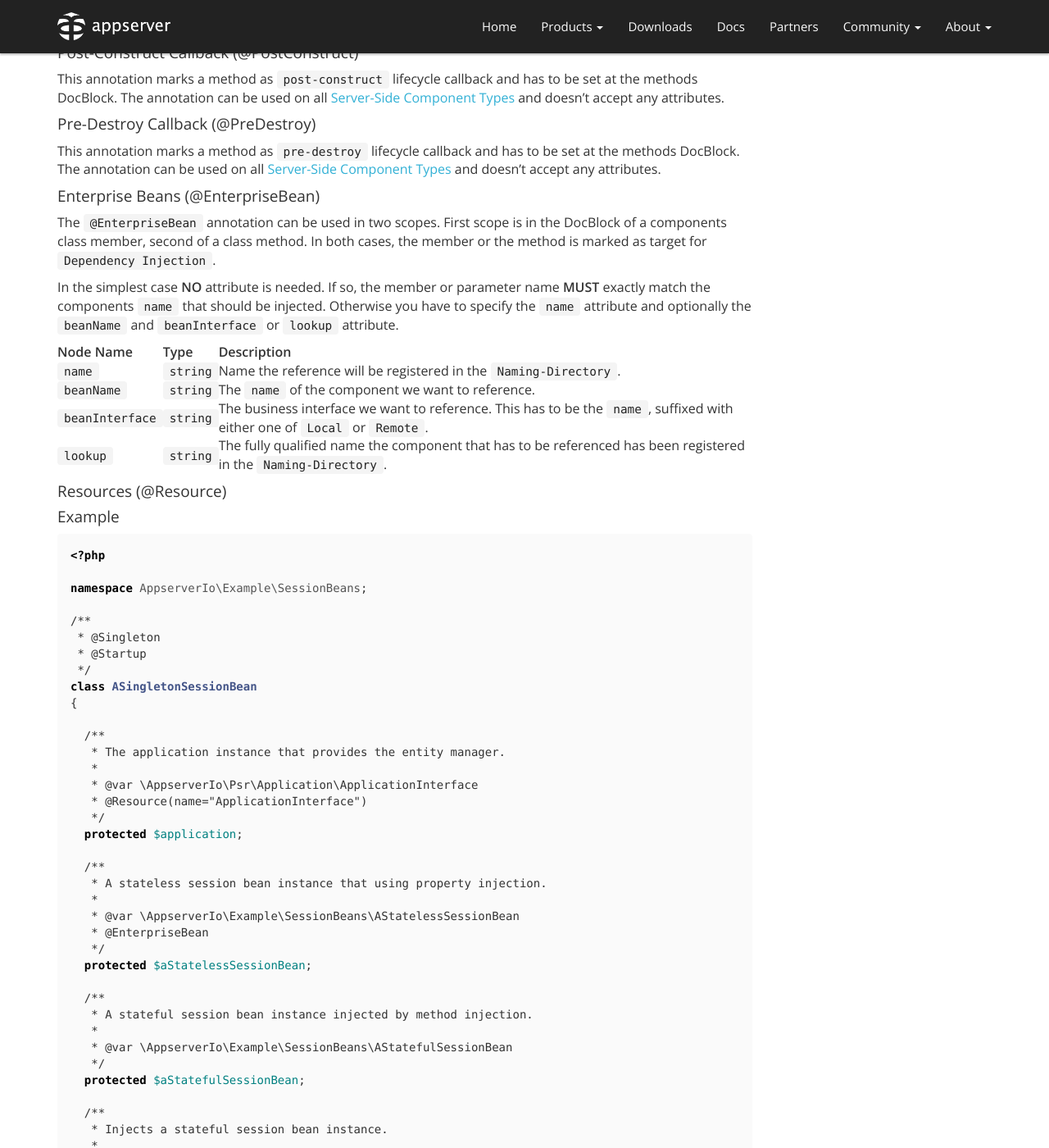
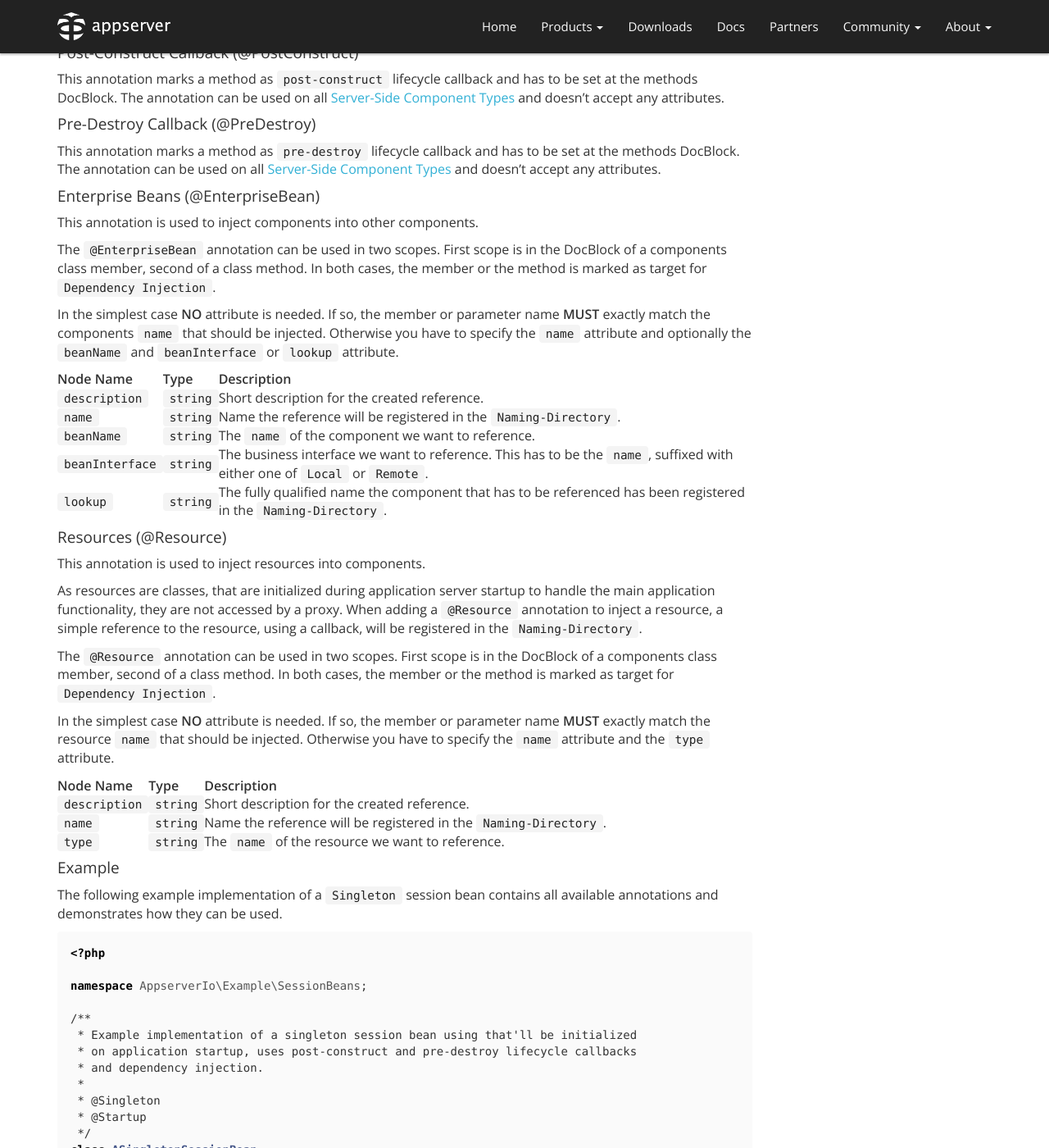
Before and after one commit to appserver-io/appserver, a Jekyll site: the page built from _posts/2015-02-02-naming-directory-basics.md, in a window 1280 px wide and 1400 px high, scrolled down 3881 px. Shown: the whole window at 82% size. Built offline with Jekyll 4.4.1, drawn with Linux system fonts in a browser that asks for light colours; nearby versions of some CDN libraries; library files that are not in the unit come from our copies; Markdown is read by kramdown in place of the engine named in the settings; comment, search, counter and statistics services are not loaded; some of the changed text lies outside the part shown.

Commit message:
Update 2015-02-02-naming-directory-basics.md

````diff
--- a/_posts/2015-02-02-naming-directory-basics.md
+++ b/_posts/2015-02-02-naming-directory-basics.md
@@ -164,12 +164,15 @@ This annotation marks a method as `pre-destroy` lifecycle callback and has to be
 
 #### Enterprise Beans (@EnterpriseBean)
 
+This annotation is used to inject components into other components.
+
 The `@EnterpriseBean` annotation can be used in two scopes. First scope is in the DocBlock of a components class member, second of a class method. In both cases, the member or the method is marked as target for `Dependency Injection`.
 
 In the simplest case **NO** attribute is needed. If so, the member or parameter name **MUST** exactly match the components `name` that should be injected. Otherwise you have to specify the `name` attribute and optionally the `beanName` and `beanInterface` or `lookup` attribute.
 
 | Node Name                   | Type        | Description                                                          |
 | --------------------------- | ----------- | -------------------------------------------------------------------- |
+| `description`               | `string`    | Short description for the created reference.                         |
 | `name`                      | `string`    | Name the reference will be registered in the `Naming-Directory`.     |
 | `beanName`                  | `string`    | The `name` of the component we want to reference.                    |
 | `beanInterface`             | `string`    | The business interface we want to reference. This has to be the `name`, suffixed with either one of `Local` or `Remote`. |
@@ -177,7 +180,23 @@ In the simplest case **NO** attribute is needed. If so, the member or parameter
 
 #### Resources (@Resource)
 
+This annotation is used to inject resources into components.
+
+As resources are classes, that are initialized during application server startup to handle the main application functionality, they are not accessed by a proxy. When adding a `@Resource` annotation to inject a resource, a simple reference to the resource, using a callback, will be registered in the `Naming-Directory`.
+
+The `@Resource` annotation can be used in two scopes. First scope is in the DocBlock of a components class member, second of a class method. In both cases, the member or the method is marked as target for `Dependency Injection`.
+
+In the simplest case **NO** attribute is needed. If so, the member or parameter name **MUST** exactly match the resource `name` that should be injected. Otherwise you have to specify the `name` attribute and the `type` attribute.
+
+| Node Name                   | Type        | Description                                                          |
+| --------------------------- | ----------- | -------------------------------------------------------------------- |
+| `description`               | `string`    | Short description for the created reference.                         |
+| `name`                      | `string`    | Name the reference will be registered in the `Naming-Directory`.     |
+| `type`                      | `string`    | The `name` of the resource we want to reference.                     |
+
 #### Example
+
+The following example implementation of a `Singleton` session bean contains all available annotations and demonstrates how they can be used.
 
 ```php
 <?php
@@ -185,6 +204,10 @@ In the simplest case **NO** attribute is needed. If so, the member or parameter
 namespace AppserverIo\Example\SessionBeans;
 
 /**
+ * Example implementation of a singleton session bean using that'll be initialized
+ * on application startup, uses post-construct and pre-destroy lifecycle callbacks
+ * and dependency injection.
+ *
  * @Singleton
  * @Startup
  */
@@ -225,6 +248,28 @@ class ASingletonSessionBean
   public function injectAStatelessSessionBean($aStatefulSessionBean)
   {
     $this->aStatefulSessionBean = $aStatefulSessionBean;
+  }
+
+  /**
+   * Post-Construct lifecycle callback implementation.
+   *
+   * @return void
+   * @PostConstruct
+   */
+  public function postConstruct()
+  {
+    // to something after initialization here
+  }
+
+  /**
+   * Pre-Destroy lifecycle callback implementation.
+   *
+   * @return void
+   * @PreDestroy
+   */
+  public function preDestroy()
+  {
+    // to something before destruction here
   }
 }
 ```
````
